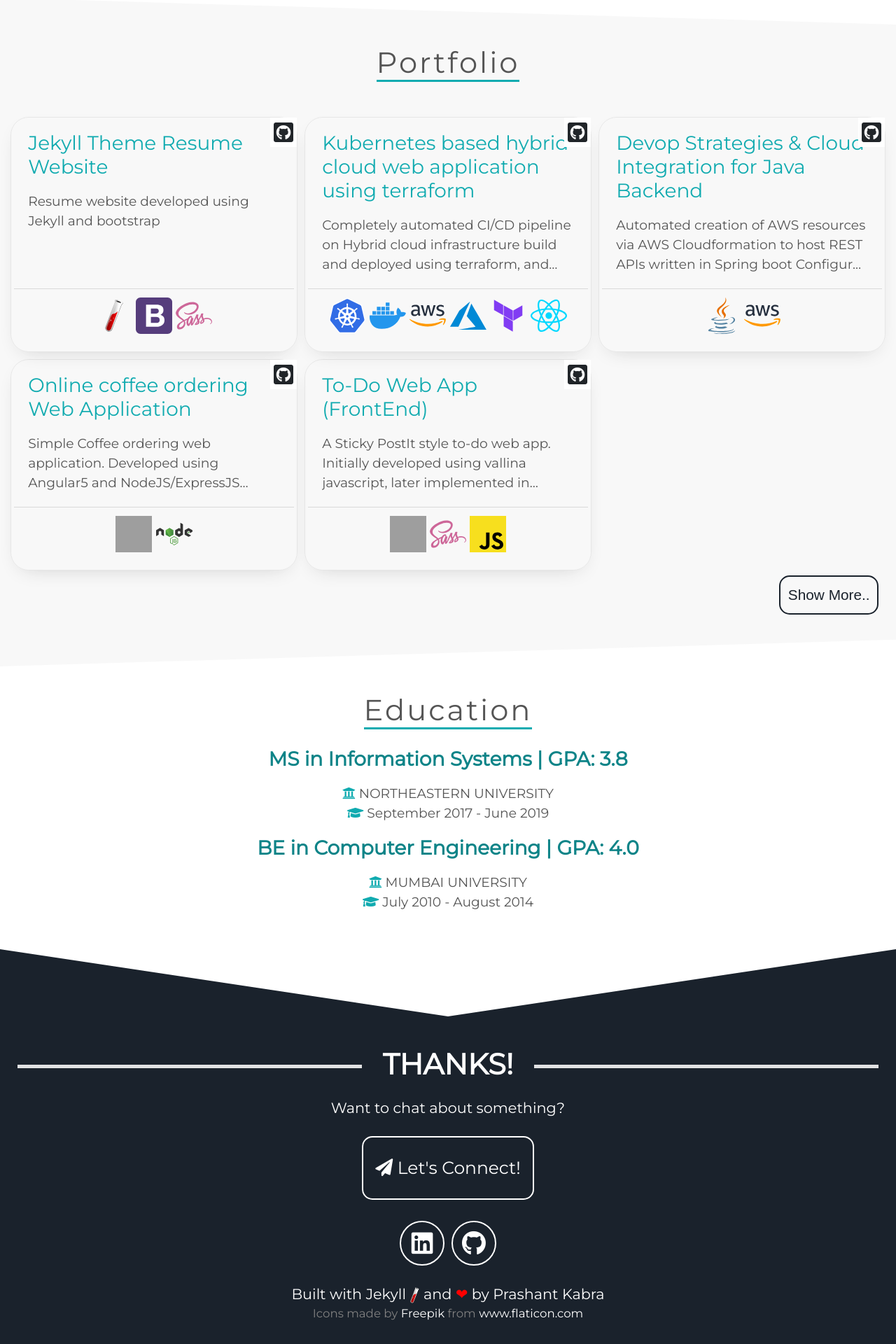
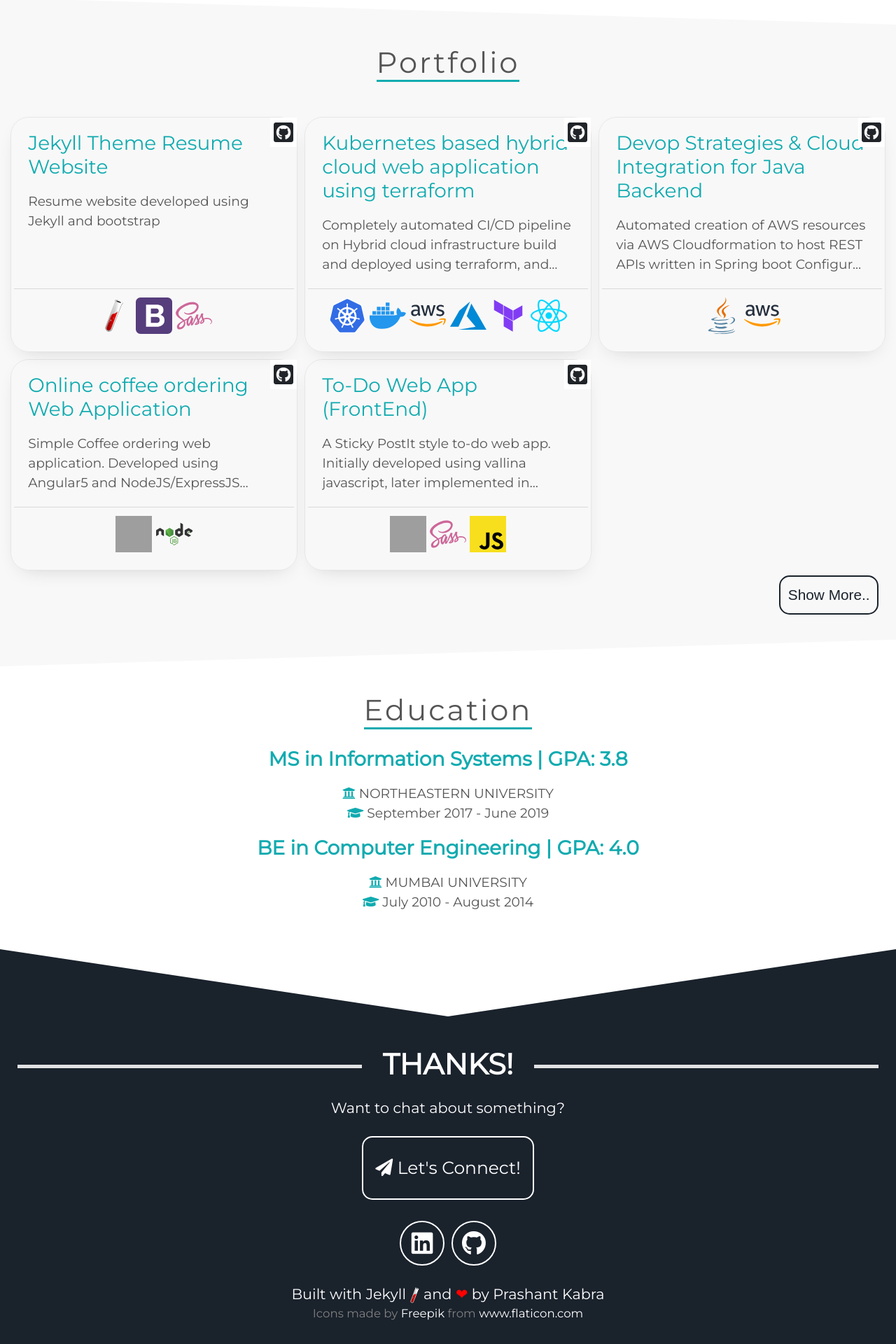
Before and after one commit to murraco/jekyll-theme-minimal-resume, a Jekyll site: the page built from index.html, in a window 1280 px wide. Shown: the part 3637-5557 px from the top of the page at 70% size. Built offline with Jekyll 4.4.1, drawn with Linux system fonts in a browser that asks for light colours; some web fonts are replaced; grey boxes are pictures that could not be loaded.

Commit message:
minor selector changes and readme update

```diff
--- a/_config.yml
+++ b/_config.yml
@@ -1,6 +1,6 @@
 # Site settings
 title: Prashant Kabra
-description: Jekyll Theme Minimal Resume
+description: Jekyll Resume
 # baseurl: "" # the subpath of your site, e.g. /blog
 # url: "localhost:3000" # the base hostname & protocol for your site e.g. http://willianjusten.com.br
 
--- a/_sass/_base.scss
+++ b/_sass/_base.scss
@@ -183,7 +183,11 @@
         clip-path: polygon(0px 0%, 50% 60%, 100% 0, 100% 100%, 0% 100%);
         height: 60px;
     }
+    .anchor{
+        &:nth-child(even){
+            clip-path: polygon(0 0%, 100% 1%, 100% 99%, 0% 100%)
+        }
+    }
 
 
-
-  }
+}
--- a/_sass/_education.scss
+++ b/_sass/_education.scss
@@ -13,7 +13,7 @@
 
     }
     .degree{
-        color: $primary-color-darker;
+        color: $primary-color;
     }
     i{
         color: $primary-color   ;
--- a/_sass/_navbar.scss
+++ b/_sass/_navbar.scss
@@ -40,6 +40,7 @@
         }
         &:hover, &.active
         {
+            color: $navigation-bar-hover-color;
             &:before,
             &:after {
                 opacity: 1;
@@ -53,13 +54,13 @@
             }
         }
     }
+}
 
-    a.active {
-        color: $navigation-bar-hover-color;
+@media (max-width: 834px) {
+    #navigation-bar {
+        a.nav-link {
+            font-size: 100%;
+        }
     }
 
 }
-
-#navigation-bar.fixed-top {
-    background-color: #000;
-}
--- a/_sass/_portfolio.scss
+++ b/_sass/_portfolio.scss
@@ -84,7 +84,7 @@
         }
 
         .portfolio-more-btn button{
-            //margin: 1em auto;
+            margin: auto;
             color: $main;
             border-color: $main;
             background: inherit;
--- a/assets/js/main.js
+++ b/assets/js/main.js
@@ -139,4 +139,6 @@
  });
 
  // Initialization AOS
- AOS.init();
+ AOS.init({
+  disable: 'phone'
+});
```
Also changed, not shown: README.md.
